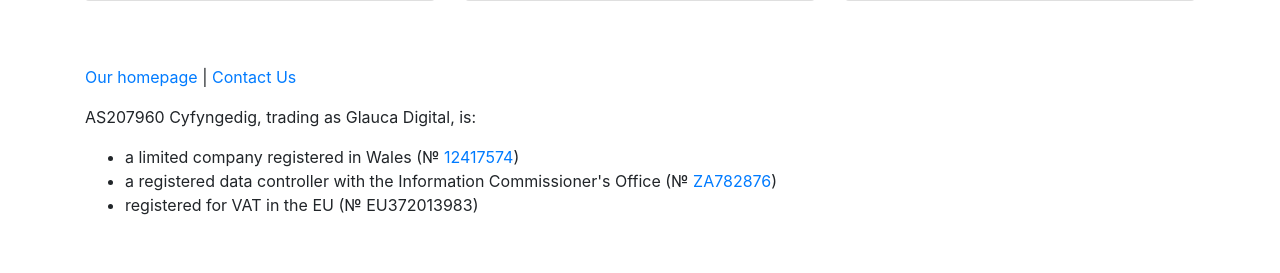
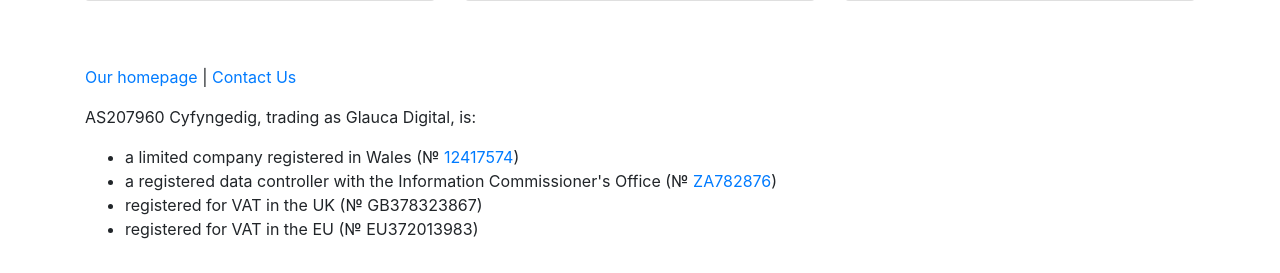
Before and after one commit to AS207960/portal, a Django app: page / in a window 1280 px wide. Shown: the part 834-1107 px from the top of the page. Before the commit the page ends 1049 px from the top, so only its background shows below. Run offline with Django 3.2, Linux system fonts and the light colour scheme; the visitor is signed in with stand-in values (Sample User, id 1); some libraries are stand-ins or nearby versions.

Commit message:
add uk vat

```diff
--- a/portal/templates/portal/base.html
+++ b/portal/templates/portal/base.html
@@ -69,6 +69,9 @@
                 <a href="https://as207960.net/assets/docs/ico_registration.pdf">ZA782876</a>)
             </li>
             <li>
+                registered for VAT in the UK (&#x2116 GB378323867)
+            </li>
+            <li>
                 registered for VAT in the EU (&#x2116 EU372013983)
             </li>
         </ul>
```
